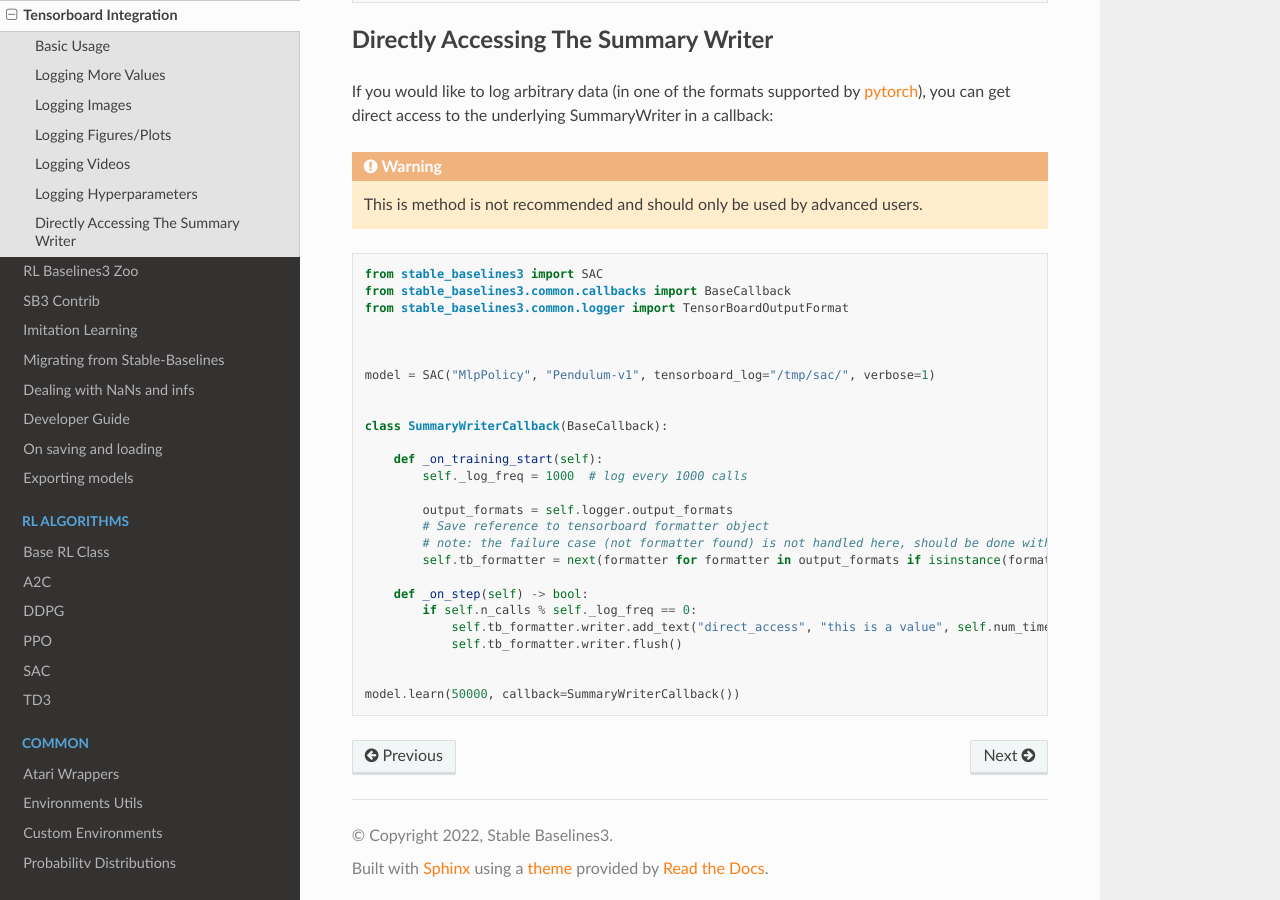
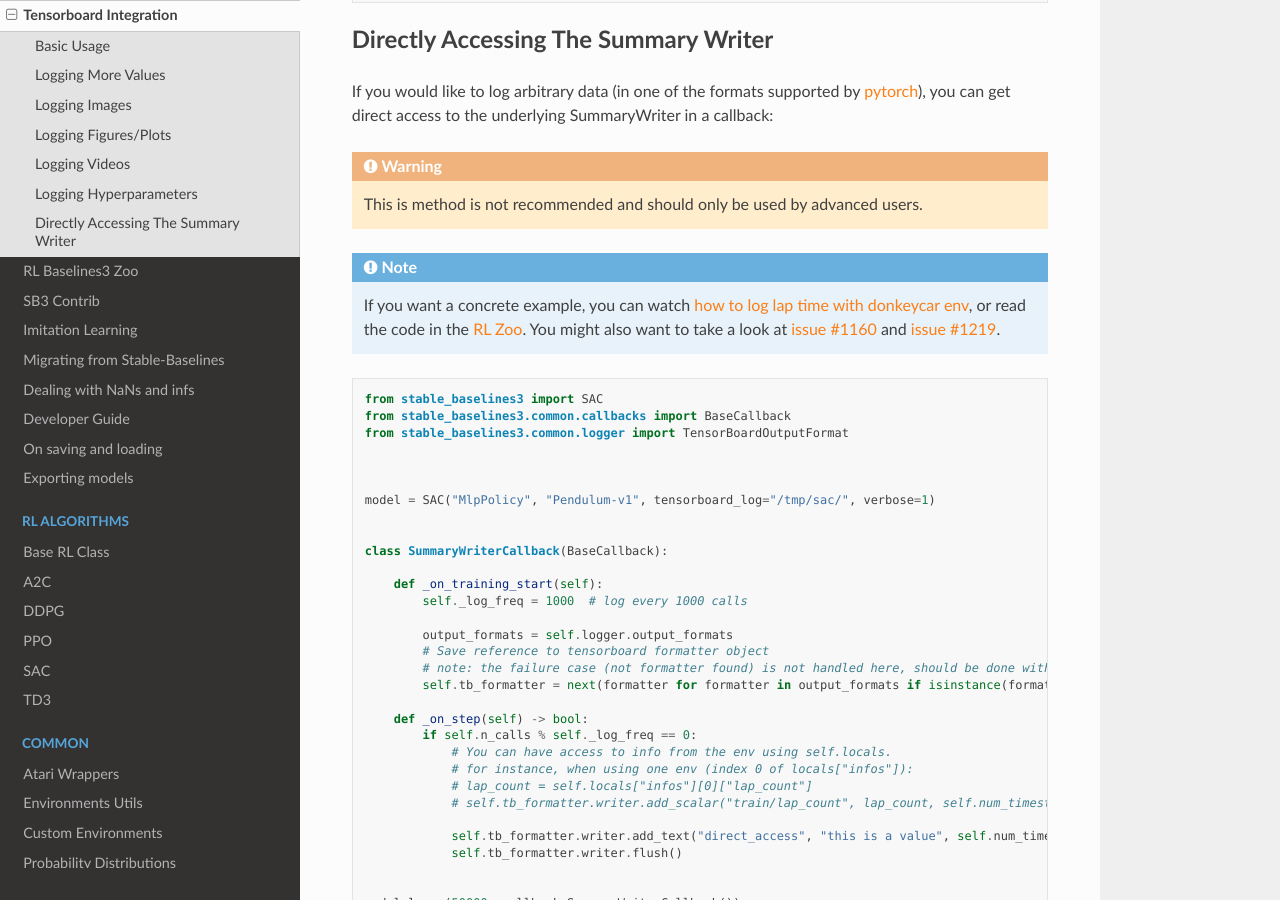
Before and after one commit to DLR-RM/stable-baselines3, a Sphinx documentation site: the page built from docs/guide/tensorboard.rst, in a window 1280 px wide and 900 px high, scrolled down 6444 px. Built offline with Sphinx 7.4.7 and the Read the Docs theme 2.0.0, drawn with Linux system fonts in a browser that asks for light colours; pages that are not in the unit, such as notebooks, are missing from menus; some of the changed text lies outside the part shown.

Commit message:
Update tensorboard callback doc (#1221)
Co-authored-by: Quentin Gallouédec <45557362+qgallouedec@users.noreply.github.com>

```diff
--- a/docs/guide/tensorboard.rst
+++ b/docs/guide/tensorboard.rst
@@ -308,6 +308,13 @@
 .. warning::
     This is method is not recommended and should only be used by advanced users.
 
+.. note::
+
+  If you want a concrete example, you can watch `how to log lap time with donkeycar env <https://www.youtube.com/watch?v=v8j2bpcE4Rg&t=4619s>`_,
+  or read the code in the `RL Zoo <https://github.com/DLR-RM/rl-baselines3-zoo/blob/feat/gym-donkeycar/rl_zoo3/callbacks.py#L251-L270>`_.
+  You might also want to take a look at `issue #1160 <https://github.com/DLR-RM/stable-baselines3/issues/1160>`_ and `issue #1219 <https://github.com/DLR-RM/stable-baselines3/issues/1219>`_.
+
+
 .. code-block:: python
 
     from stable_baselines3 import SAC
@@ -331,6 +338,11 @@
 
         def _on_step(self) -> bool:
             if self.n_calls % self._log_freq == 0:
+                # You can have access to info from the env using self.locals.
+                # for instance, when using one env (index 0 of locals["infos"]):
+                # lap_count = self.locals["infos"][0]["lap_count"]
+                # self.tb_formatter.writer.add_scalar("train/lap_count", lap_count, self.num_timesteps)
+
                 self.tb_formatter.writer.add_text("direct_access", "this is a value", self.num_timesteps)
                 self.tb_formatter.writer.flush()
 
--- a/docs/misc/changelog.rst
+++ b/docs/misc/changelog.rst
@@ -66,8 +66,10 @@
 - Updated Hugging Face Integration page (@simoninithomas)
 - Changed ``env`` to ``vec_env`` when environment is vectorized
 - Updated custom policy docs to better explain the ``mlp_extractor``'s dimensions (@AlexPasqua)
-- Update custom policy documentation (@athatheo)
+- Updated custom policy documentation (@athatheo)
+- Improved tensorboard callback doc
 - Clarify doc when using image-like input
+
 
 Release 1.6.2 (2022-10-10)
 --------------------------
```
Also changed, not shown: other parts of docs/guide/tensorboard.rst (+3 -3 lines).
